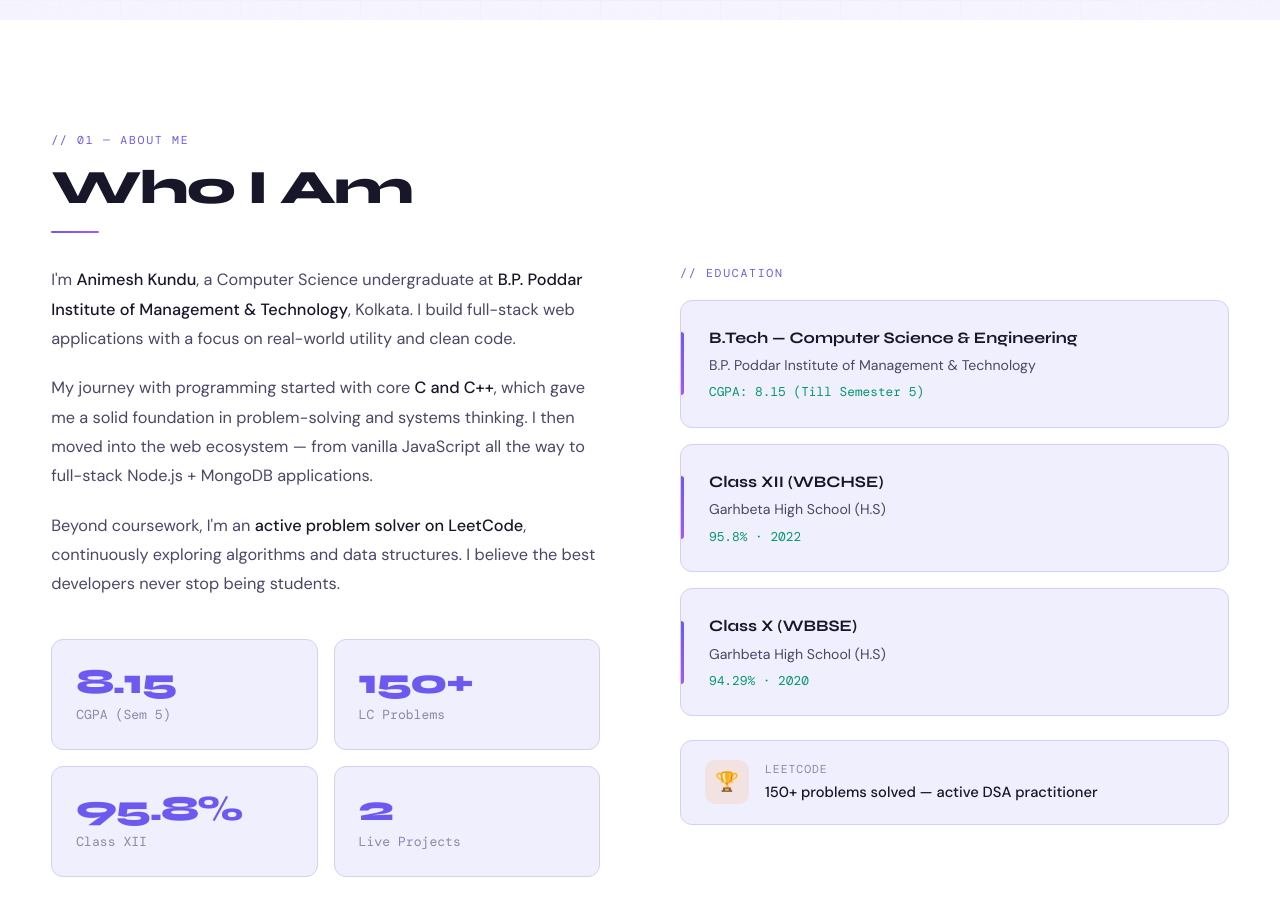
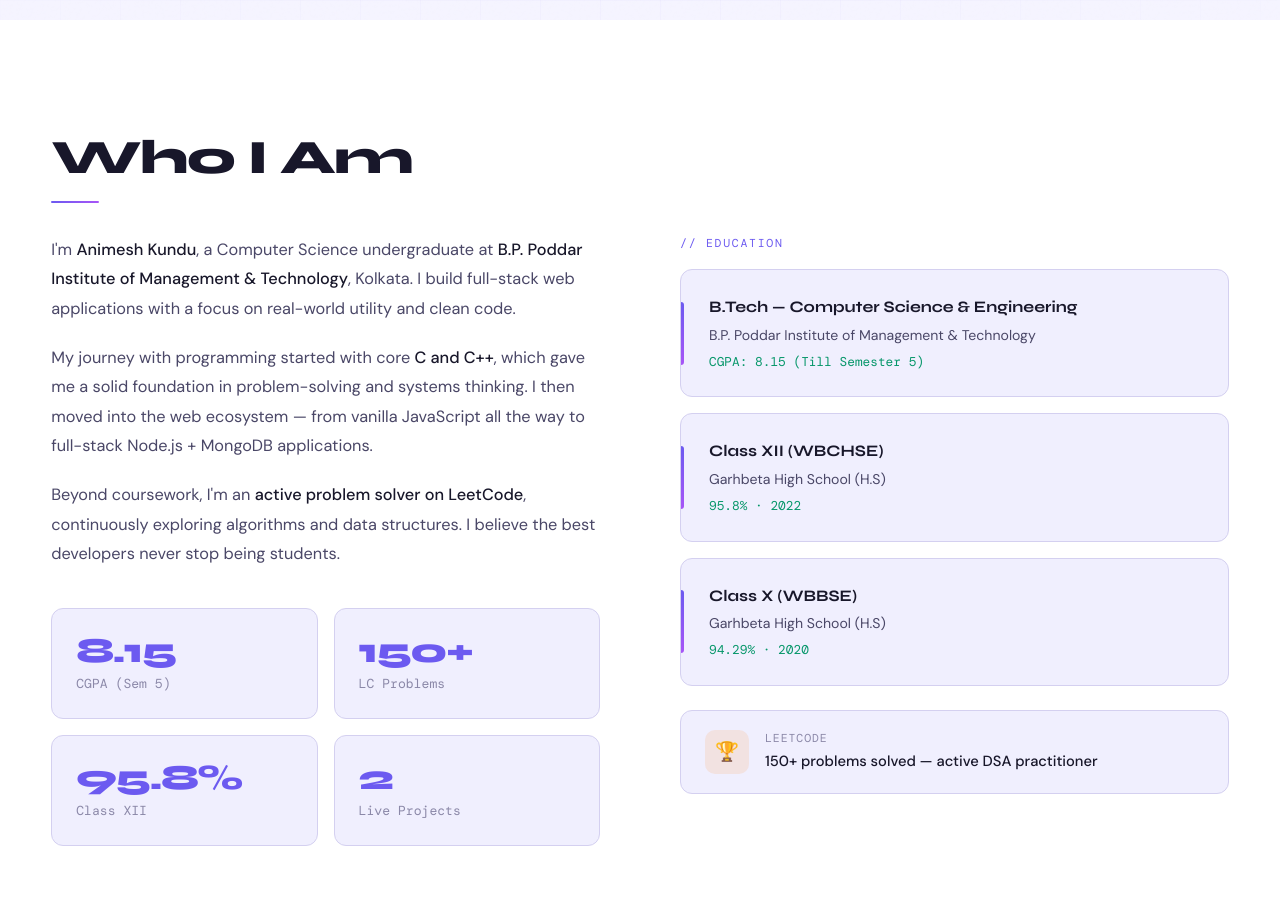
Before and after one commit to animeshkundu07/FUTURE_FS_01, a React (Create React App) app in the folder animesh-portfolio/: page / in a window 1280 px wide. Shown: the part 780-1696 px from the top of the page. Built offline with nearby package versions, Linux system fonts and the light colour scheme; a web font is replaced by a local one.

Commit message:
Update About.jsx

```diff
--- a/animesh-portfolio/src/components/About.jsx
+++ b/animesh-portfolio/src/components/About.jsx
@@ -30,7 +30,7 @@ export default function About() {
   return (
     <section id="about" className="about-section">
       <div className="reveal" ref={titleRef}>
-        <span className="section-label">// 01 — about me</span>
+        {/* <span className="section-label">// 01 — about me</span> */}
         <h2 className="section-title">Who I Am</h2>
         <div className="divider" />
       </div>
```
